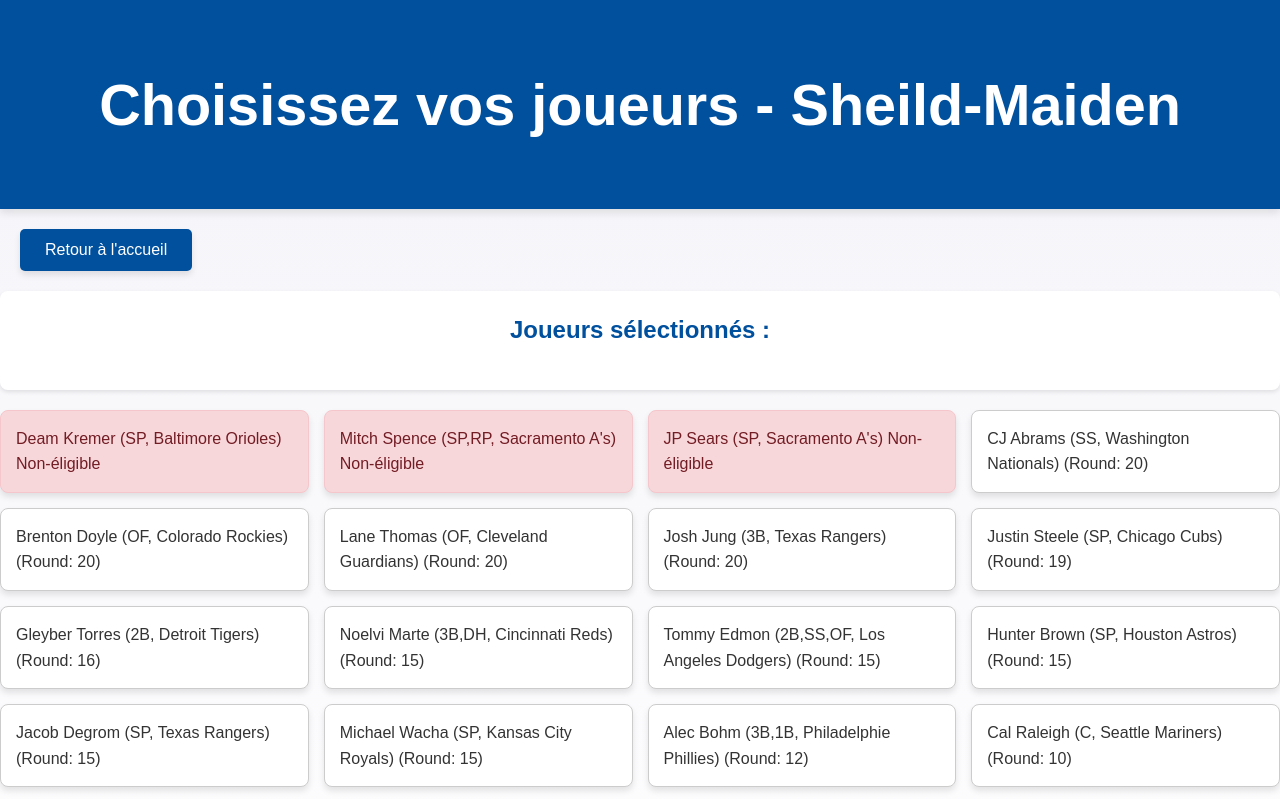
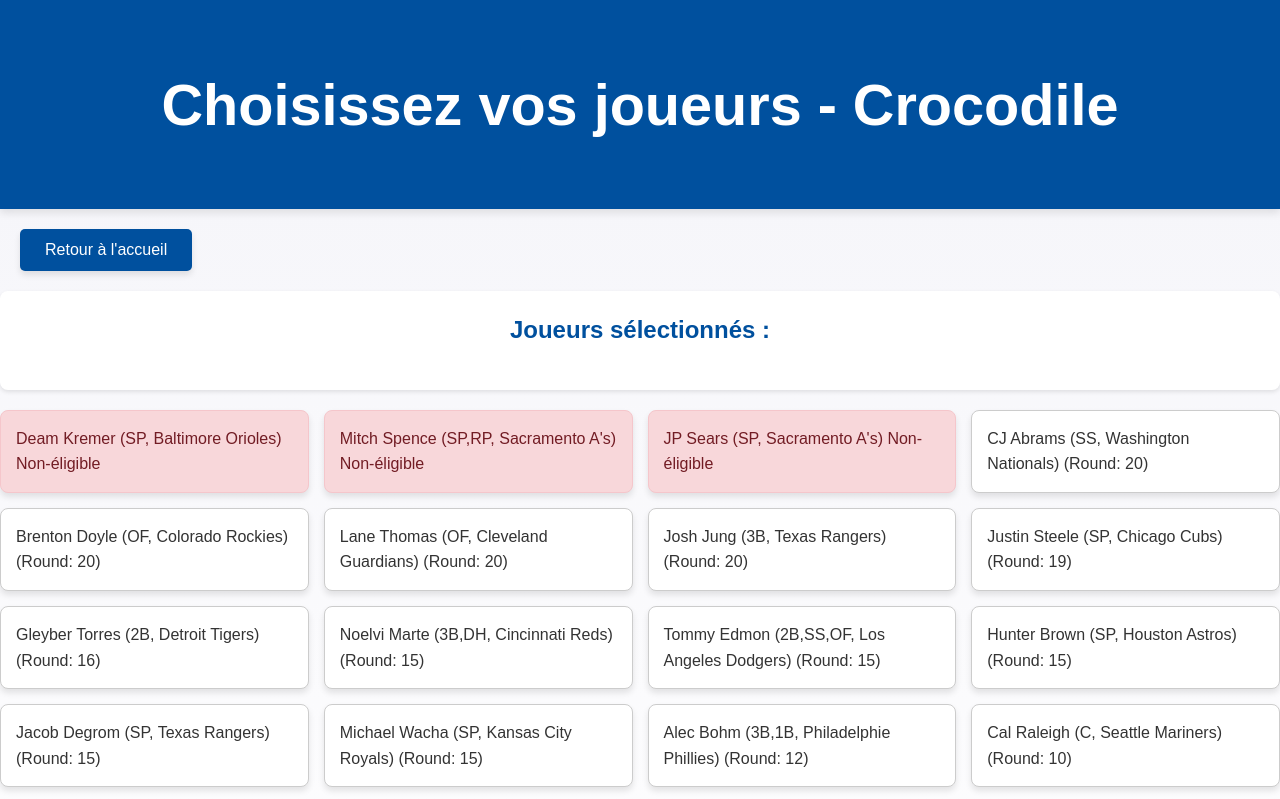
Before and after one commit to peate1515/Keeper, a plain HTML site: page croco.html in a window 1280 px wide. Shown: the top 799 px of the page. Drawn offline with Linux system fonts and the light colour scheme.

Commit message:
Add files via upload

```diff
--- a/croco.html
+++ b/croco.html
@@ -8,7 +8,7 @@
 </head>
 <body>
     <header>
-        <h1>Choisissez vos joueurs - Sheild-Maiden</h1>
+        <h1>Choisissez vos joueurs - Crocodile</h1>
     </header>
     <button onclick="location.href='index.html';" class="back-button">Retour à l'accueil</button>
 
```
